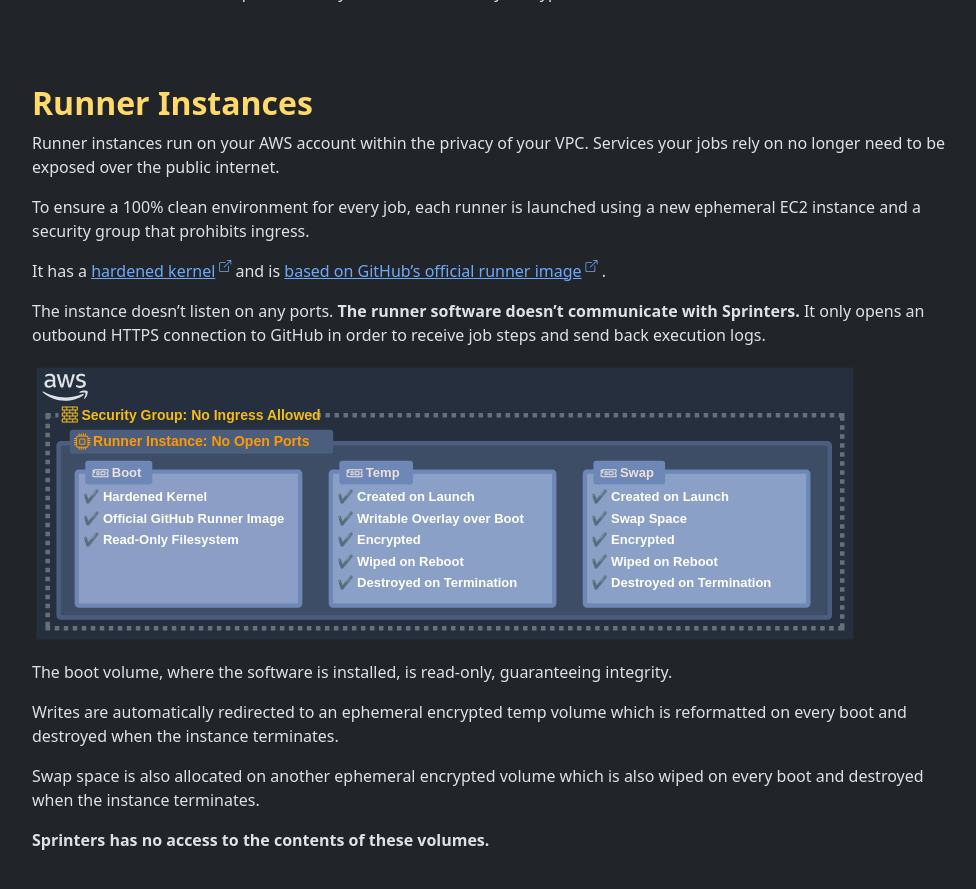
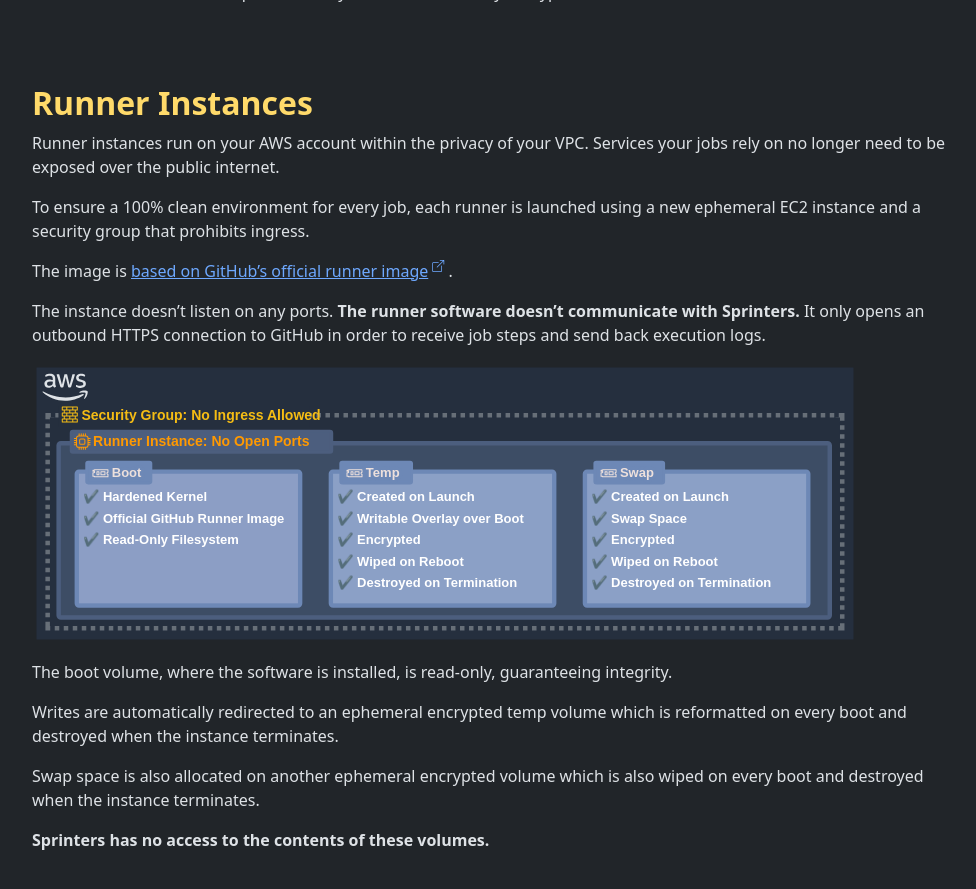
Before and after one commit to sprinters-sh/sprinters.sh, a Jekyll site: the page built from docs/security.md, in a window 1280 px wide and 900 px high, scrolled down 2273 px. Shown: the top 889 px of the window, without its empty margins (240-1216 px from the left). Built offline with Jekyll 4.4.1, drawn with Linux system fonts in a browser that asks for light colours.

Commit message:
Simplified

```diff
--- a/docs/security.md
+++ b/docs/security.md
@@ -61,7 +61,7 @@
 
 To ensure a 100% clean environment for every job, each runner is launched using a new ephemeral EC2 instance and a security group that prohibits ingress.
 
-It has a {% include external-link.html text="hardened kernel" href="https://github.com/infrastructurex/kernel" %} and is
+The image is
 {% include external-link.html text="based on GitHub's official runner image" href="https://github.com/sprinters-sh/sprinters-images" %}.
 
 The instance doesn't listen on any ports. **The runner software doesn't communicate with Sprinters.**
```
